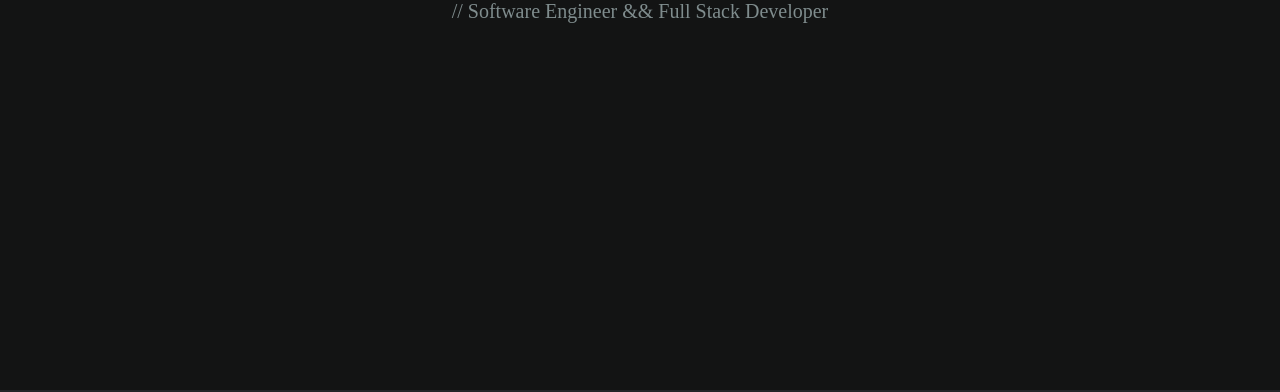
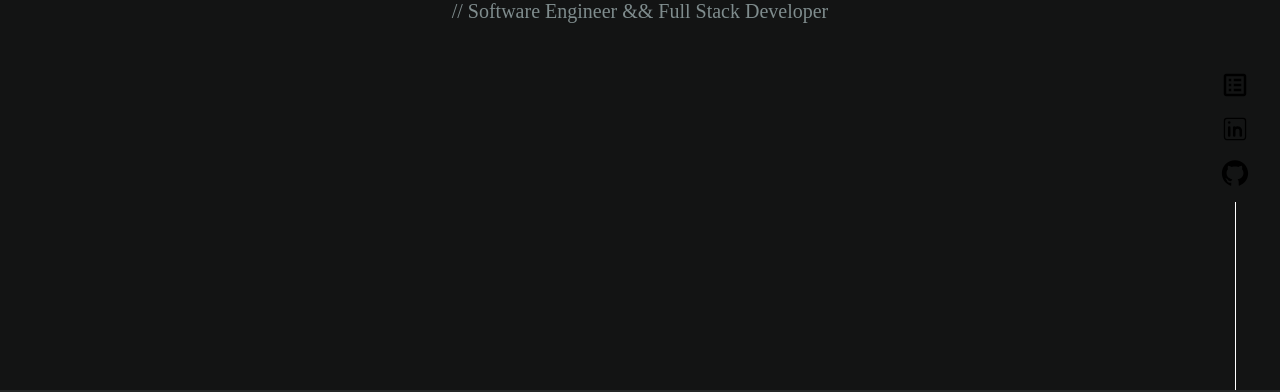
Before and after one commit to JosielPerez/personal-website, a Next.js app: page / in a window 1280 px wide. Shown: the part 410-802 px from the top of the page. Built offline with nearby package versions, Linux system fonts and the light colour scheme.

Commit message:
added bottom nav bar with links embedded

```diff
--- a/components/BottomNav/index.js
+++ b/components/BottomNav/index.js
@@ -0,0 +1,30 @@
+import styles from "./styles.module.css";
+import { BiSpreadsheet } from "react-icons/bi";
+import { CiLinkedin } from "react-icons/ci";
+import { AiOutlineGithub } from "react-icons/ai";
+
+function BottomNav() {
+  return (
+    <div className={styles.container}>
+      <div className={styles.bar}></div>
+      <a
+        href="https://github.com/JosielPerez"
+        target="_blank"
+        rel="noopener noreferrer"
+      >
+        <AiOutlineGithub style={{ width: "30px", height: "30px" }} />
+      </a>
+      <a
+        href="https://www.linkedin.com/in/josiel-perez/"
+        target="_blank"
+        rel="noopener noreferrer"
+      >
+        <CiLinkedin style={{ width: "30px", height: "30px" }} />
+      </a>
+      <a href="/resume" target="_blank" rel="noopener noreferrer">
+        <BiSpreadsheet style={{ width: "30px", height: "30px" }} />
+      </a>
+    </div>
+  );
+}
+export default BottomNav;
--- a/components/BottomNav/styles.module.css
+++ b/components/BottomNav/styles.module.css
@@ -0,0 +1,16 @@
+.container {
+  height: 40vh;
+  position: fixed;
+  bottom: 0;
+  right: 0;
+  display: flex;
+  flex-direction: column-reverse;
+  padding-right: 30px;
+  align-items: center;
+  gap: 10px;
+}
+.bar {
+  height: 200px;
+  width: 1px;
+  background-color: white;
+}
--- a/components/ProjectCard/index.js
+++ b/components/ProjectCard/index.js
@@ -23,7 +23,7 @@ function ProjectCard(props) {
         </p>
         <div className={styles.skill_container}>{props.children}</div>
         <div className={styles.button_container}>
-          <a href={props.link}>
+          <a href={props.link} target="_blank" rel="noopener noreferrer">
             <button className={styles.button}>Github Repo</button>
           </a>
         </div>
--- a/pages/index.js
+++ b/pages/index.js
@@ -3,6 +3,7 @@ import Image from "next/image";
 import { Inter } from "@next/font/google";
 import styles from "@/styles/Home.module.css";
 import TopNav from "@/components/TopNav";
+import BottomNav from "@/components/BottomNav";
 import Hero from "@/sections/Hero";
 import About from "@/sections/About";
 import Projects from "@/sections/Projects";
@@ -17,10 +18,11 @@ export default function Home() {
         <title>Create Next App</title>
         <meta name="description" content="Generated by create next app" />
         <meta name="viewport" content="width=device-width, initial-scale=1" />
-        <link rel="icon" href="/favicon.ico" />
+        <link rel="icon" href="/whitelogo.png" />
       </Head>
       <main>
         <TopNav />
+        <BottomNav />
         <Hero />
         <About />
         <Projects />
```
Also changed, not shown: pages/resume.js (added, +13 -0 lines), 1 other file (tests, documents, lock files or other folders).
